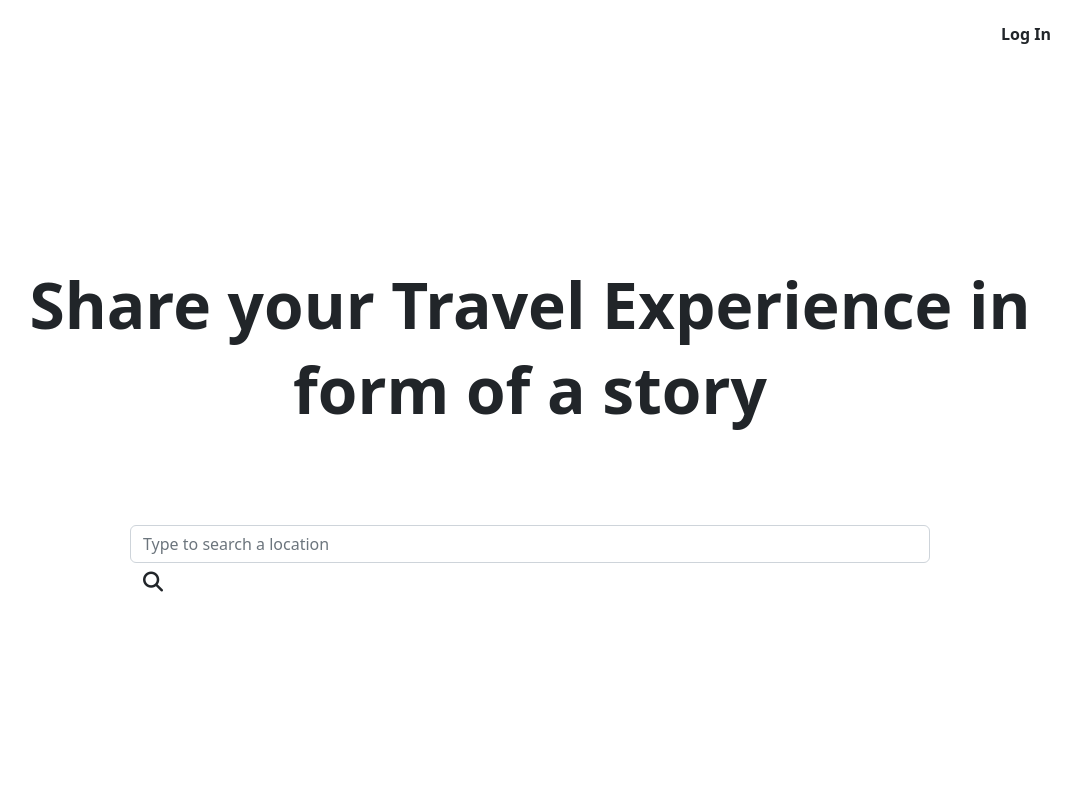
After one commit to rejoan121615/travel-website-team_dot, a PHP site: page /template/view/review-page.php in a window 1280 px wide. The commit adds this page. Shown: the whole page, without its empty margins (110-1191 px from the left). Run offline with PHP 8.4, Linux system fonts and the light colour scheme.

Commit message:
review-page

```diff
--- a/template/view/index.php
+++ b/template/view/index.php
@@ -1,5 +1,5 @@
 <?php
-require __DIR__ . '../../../vendor/autoload.php';
+require __DIR__ . '';
 use App\classes\Auth;
 use App\db\MysqliDb;
 ?>
--- /dev/null
+++ b/template/view/review-page.php
@@ -0,0 +1,83 @@
+<!DOCTYPE html>
+<html lang="en">
+<head>
+    <meta charset="UTF-8">
+    <meta name="viewport" content="width=device-width, initial-scale=1.0">
+    <title>Review-page</title>
+     <!-- font-awesome cdn -->
+  <link rel="stylesheet" href="https://cdnjs.cloudflare.com/ajax/libs/font-awesome/6.4.0/css/all.min.css" />
+  <!-- bootstrap cdn -->
+  <link rel="stylesheet" href="https://cdn.jsdelivr.net/npm/bootstrap@5.2.3/dist/css/bootstrap.min.css" />
+  <!-- slider  -->
+  <link rel="stylesheet" href="https://cdn.jsdelivr.net/npm/swiper@9/swiper-bundle.min.css" />
+  <!-- css link -->
+  <link rel="stylesheet" href="../../css/style.css" />
+</head>
+<body>
+
+  <!-- main section wrapper -->
+  <main class=" w-100 position-relative" style=" height: 100vh;">
+    <!-- navbar ---------------------  -->
+    <div class=" w-100 h-100 ">
+      <div class="container ">
+        <!-- navigation menu  -->
+        <nav class="navbar navbar-expand-md bg-body-tertiary position-relative " style=" z-index: 30;">
+          <div class="container-fluid">
+            <!-- website brand logo  -->
+            <a class="navbar-brand d-md-none" href="#">
+              <img src="./images/logo.png" alt="website logo" style=" width: 50px;">
+            </a>
+            <!-- responsive button  -->
+            <button class="navbar-toggler" type="button" data-bs-toggle="collapse"
+              data-bs-target="#navbarSupportedContent" aria-controls="navbarSupportedContent" aria-expanded="false"
+              aria-label="Toggle navigation">
+              <span class="navbar-toggler-icon"></span>
+            </button>
+            <div class="collapse navbar-collapse justify-content-md-between " id="navbarSupportedContent">
+              <!-- website brand logo  -->
+              <a class="navbar-brand d-none d-md-block" href="#">
+                <img src="./images/logo.png" alt="website logo" style=" width: 50px;">
+              </a>
+              <!-- navigation menuse  -->
+              <ul class="navbar-nav justify-content-md-center mb-2 mb-md-0">
+                <li class="nav-item">
+                  <a class="nav-link px-4 px-xl-5 text-white fw-bold" aria-current="page" href="#">Destination</a>
+                </li>
+                <li class="nav-item">
+                  <a class="nav-link px-4 px-xl-5 text-white fw-bold" aria-current="page" href="#">Stories</a>
+                </li>
+                <li class="nav-item">
+                  <a class="nav-link px-4 px-xl-5 text-white fw-bold" aria-current="page" href="#">Reviews</a>
+                </li>
+              </ul>
+              <!-- user area  -->
+              <form class="d-flex">
+                <button class=" btn text-white " type="submit">
+                  <i class="fa-solid fa-magnifying-glass"></i>
+                </button>
+                <a href="" class=" fw-bold text-capitalize btn text-white rounded-pill px-4 py-2 ">Sign Up</a>
+                <a href="" class=" fw-bold text-capitalize btn bg-white text-dark rounded-pill px-4 py-2  ">Log In</a>
+              </form>
+            </div>
+          </div>
+        </nav>
+         <!-- highlight text  -->
+         <div class=" position-relative" style=" z-index: 30; margin-top: 25vh;">
+          <div class=" text-center ">
+            <h1 class=" display-3 fw-bold ">Share your Travel Experience in </h1>
+            <h1 class=" display-3 fw-bold">form of a story</h1>
+          </div>
+          <div class=" search-bar mt-5 pt-5 mx-auto " style=" max-width: 800px">
+            <div class=" position-relative">
+              <input placeholder="Type to search a location" class=" form-control mb-0 " type="text">
+              <button class=" btn btn-search" >
+                <i class="fa-solid fa-magnifying-glass fa-lg"></i>
+              </button>
+            </div>
+          </div>
+        </div>
+      </div>
+    </div>
+</main>
+</body>
+</html>
```
Also changed, not shown: dahboard.php (added, +19 -0 lines).
